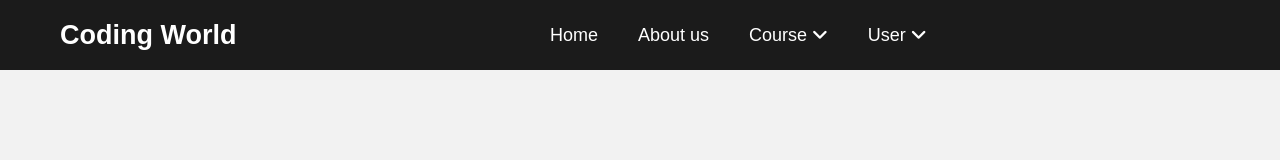
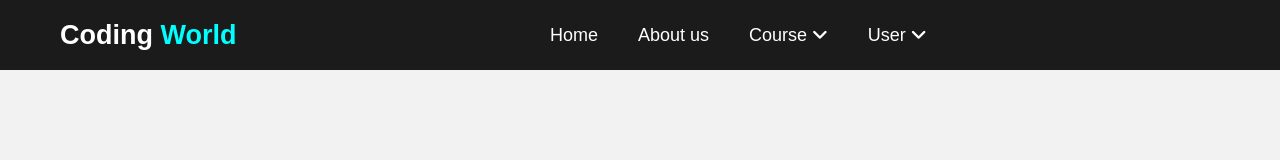
Before and after one commit to bikram25250/Sub-navigation-bar, a plain HTML site: page index.html in a window 1280 px wide. Drawn offline with Linux system fonts and the light colour scheme.

Commit message:
Update index.html

```diff
--- a/index.html
+++ b/index.html
@@ -7,7 +7,7 @@
 <BODY>
 	                          <!-- Part of navigation bar -->
 	<NAV>
-	  <DIV class="logo"> Coding World</DIV>
+	  <DIV class="logo"> Coding <font color="cyan">World</font></DIV>
       <UL>
 		<LI><A href="#">Home</A></LI>
 		<LI><A href="#">About us</A></LI>
```
